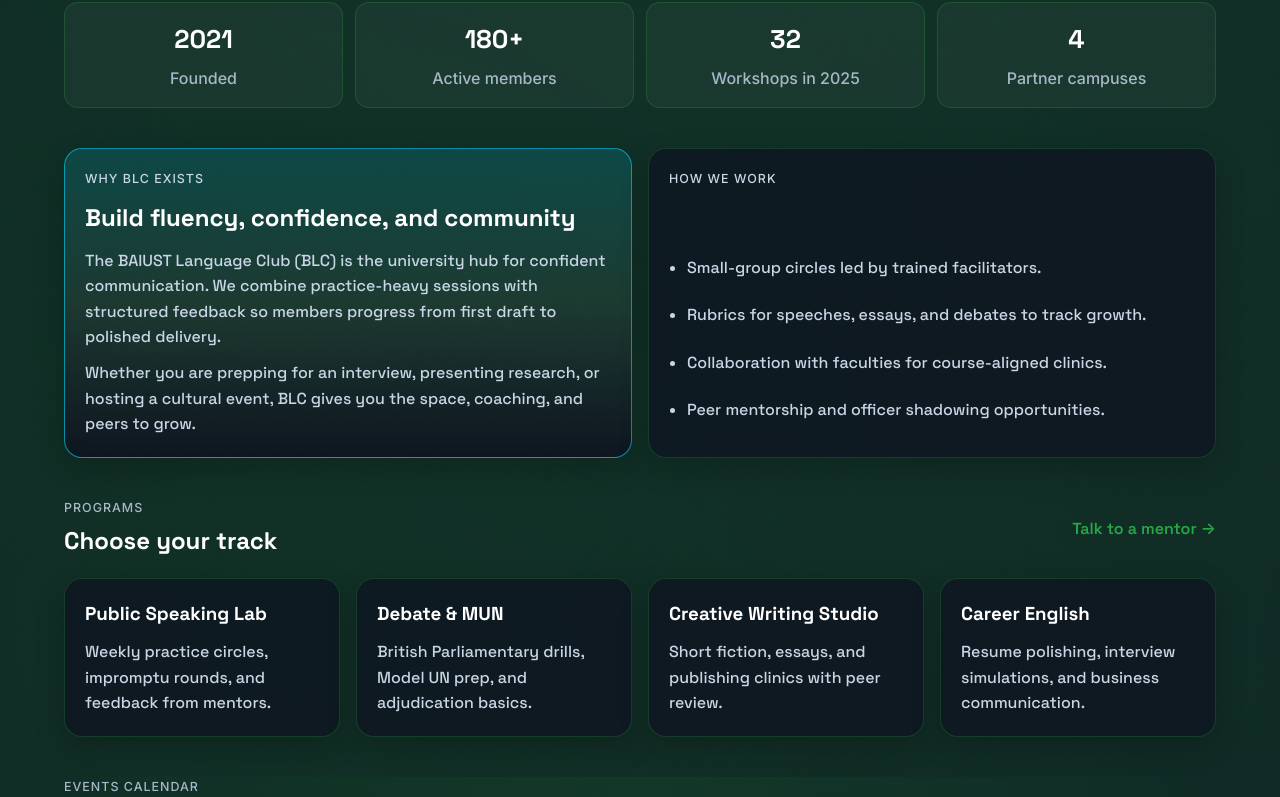
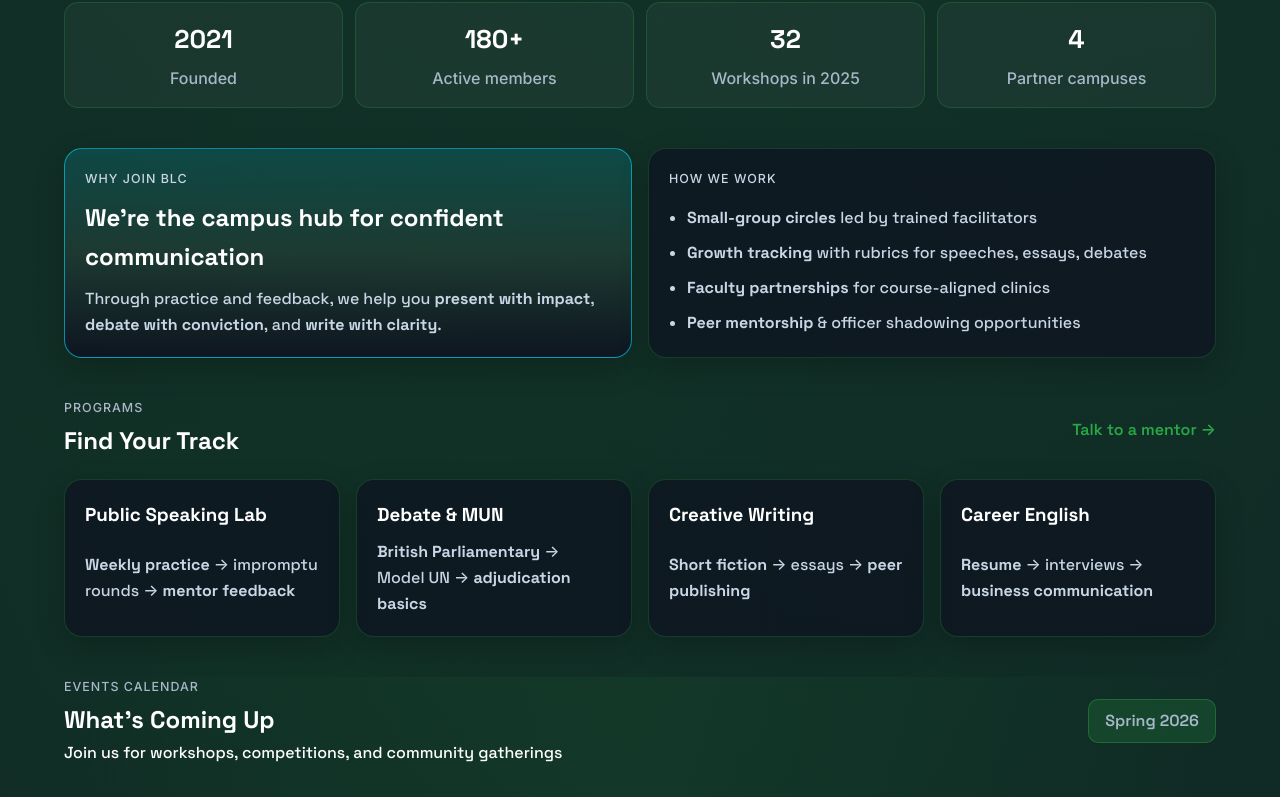
Before and after one commit to Amur-Tigro-cell/BLC, a React (Vite) app: page / in a window 1280 px wide. Shown: the part 729-1526 px from the top of the page. Built offline with nearby package versions, Linux system fonts and the light colour scheme.

Commit message:
Restructure content for visual hierarchy and scannability

```diff
--- a/src/components/AboutSection.jsx
+++ b/src/components/AboutSection.jsx
@@ -1,24 +1,19 @@
 const AboutSection = () => (
   <section className="section grid" id="about">
     <div className="card focus">
-      <p className="eyebrow">Why BLC exists</p>
-      <h2>Build fluency, confidence, and community</h2>
+      <p className="eyebrow">Why Join BLC</p>
+      <h2>We're the campus hub for <strong>confident communication</strong></h2>
       <p>
-        The BAIUST Language Club (BLC) is the university hub for confident communication. We combine
-        practice-heavy sessions with structured feedback so members progress from first draft to polished delivery.
-      </p>
-      <p>
-        Whether you are prepping for an interview, presenting research, or hosting a cultural event, BLC gives
-        you the space, coaching, and peers to grow.
+        Through practice and feedback, we help you <strong>present with impact</strong>, <strong>debate with conviction</strong>, and <strong>write with clarity</strong>.
       </p>
     </div>
     <div className="card list">
-      <p className="eyebrow">How we work</p>
+      <p className="eyebrow">How We Work</p>
       <ul>
-        <li>Small-group circles led by trained facilitators.</li>
-        <li>Rubrics for speeches, essays, and debates to track growth.</li>
-        <li>Collaboration with faculties for course-aligned clinics.</li>
-        <li>Peer mentorship and officer shadowing opportunities.</li>
+        <li><strong>Small-group circles</strong> led by trained facilitators</li>
+        <li><strong>Growth tracking</strong> with rubrics for speeches, essays, debates</li>
+        <li><strong>Faculty partnerships</strong> for course-aligned clinics</li>
+        <li><strong>Peer mentorship</strong> & officer shadowing opportunities</li>
       </ul>
     </div>
   </section>
--- a/src/components/FooterSection.jsx
+++ b/src/components/FooterSection.jsx
@@ -53,7 +53,7 @@
             </div>
           </div>
           <p className="footer-tagline">
-            Building confident communicators, one word at a time. Join us in our mission to foster eloquence and collaboration.
+            Building confident communicators, one conversation at a time.
           </p>
         </div>
 
--- a/src/components/ProgramsSection.jsx
+++ b/src/components/ProgramsSection.jsx
@@ -3,7 +3,7 @@
     <div className="section__header">
       <div>
         <p className="eyebrow">Programs</p>
-        <h2>Choose your track</h2>
+        <h2>Find Your Track</h2>
       </div>
       <a className="link" href="#contact">Talk to a mentor →</a>
     </div>
@@ -11,7 +11,7 @@
       {programs.map((program) => (
         <article className="card" key={program.title}>
           <h3>{program.title}</h3>
-          <p>{program.detail}</p>
+          <p dangerouslySetInnerHTML={{ __html: program.detail }}></p>
         </article>
       ))}
     </div>
--- a/src/data/content.js
+++ b/src/data/content.js
@@ -8,19 +8,19 @@
 export const programs = [
   {
     title: 'Public Speaking Lab',
-    detail: 'Weekly practice circles, impromptu rounds, and feedback from mentors.',
+    detail: '<strong>Weekly practice</strong> → impromptu rounds → <strong>mentor feedback</strong>',
   },
   {
     title: 'Debate & MUN',
-    detail: 'British Parliamentary drills, Model UN prep, and adjudication basics.',
+    detail: '<strong>British Parliamentary</strong> → Model UN → <strong>adjudication basics</strong>',
   },
   {
-    title: 'Creative Writing Studio',
-    detail: 'Short fiction, essays, and publishing clinics with peer review.',
+    title: 'Creative Writing',
+    detail: '<strong>Short fiction</strong> → essays → <strong>peer publishing</strong>',
   },
   {
     title: 'Career English',
-    detail: 'Resume polishing, interview simulations, and business communication.',
+    detail: '<strong>Resume</strong> → interviews → <strong>business communication</strong>',
   },
 ]
 
```
